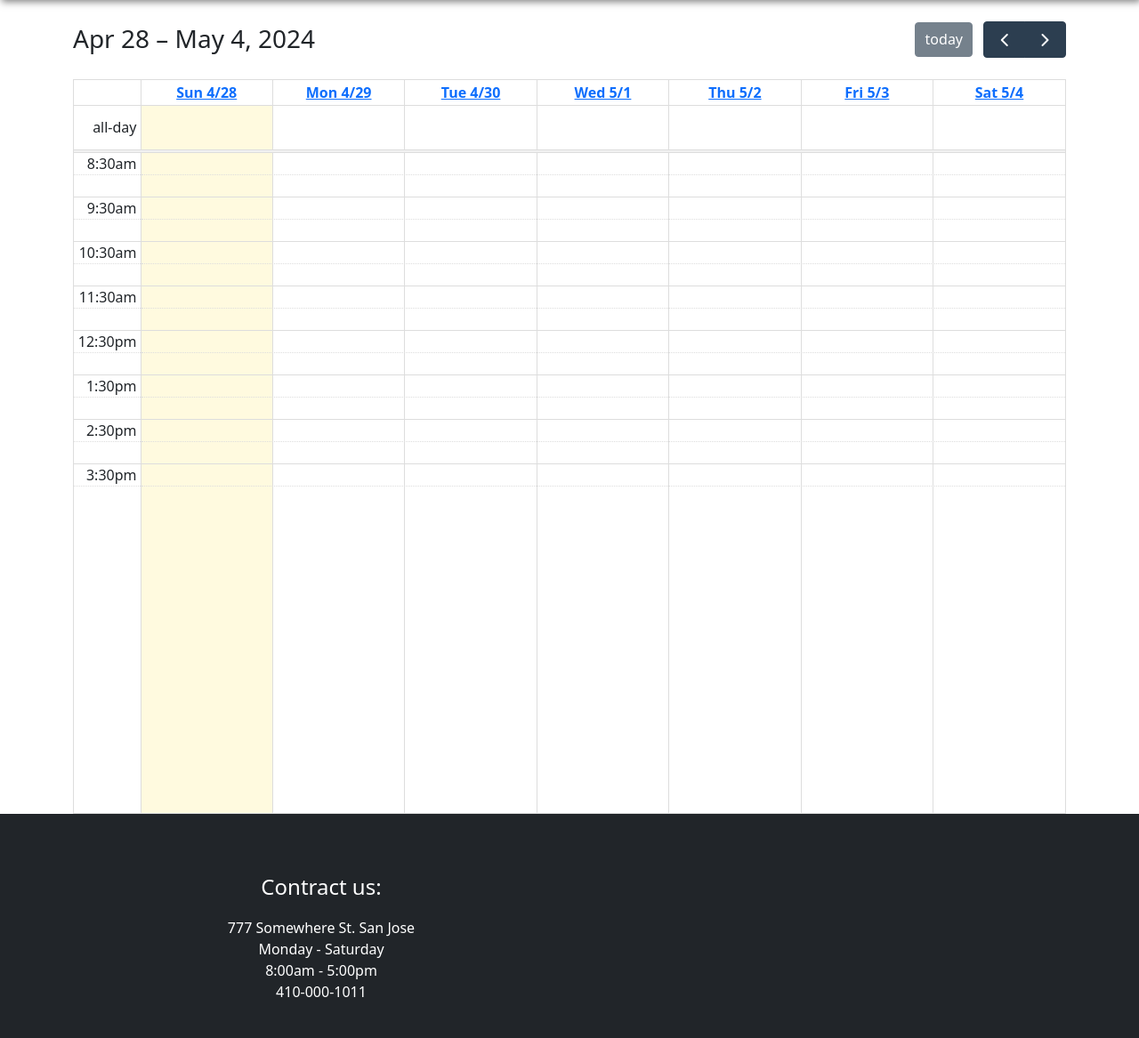
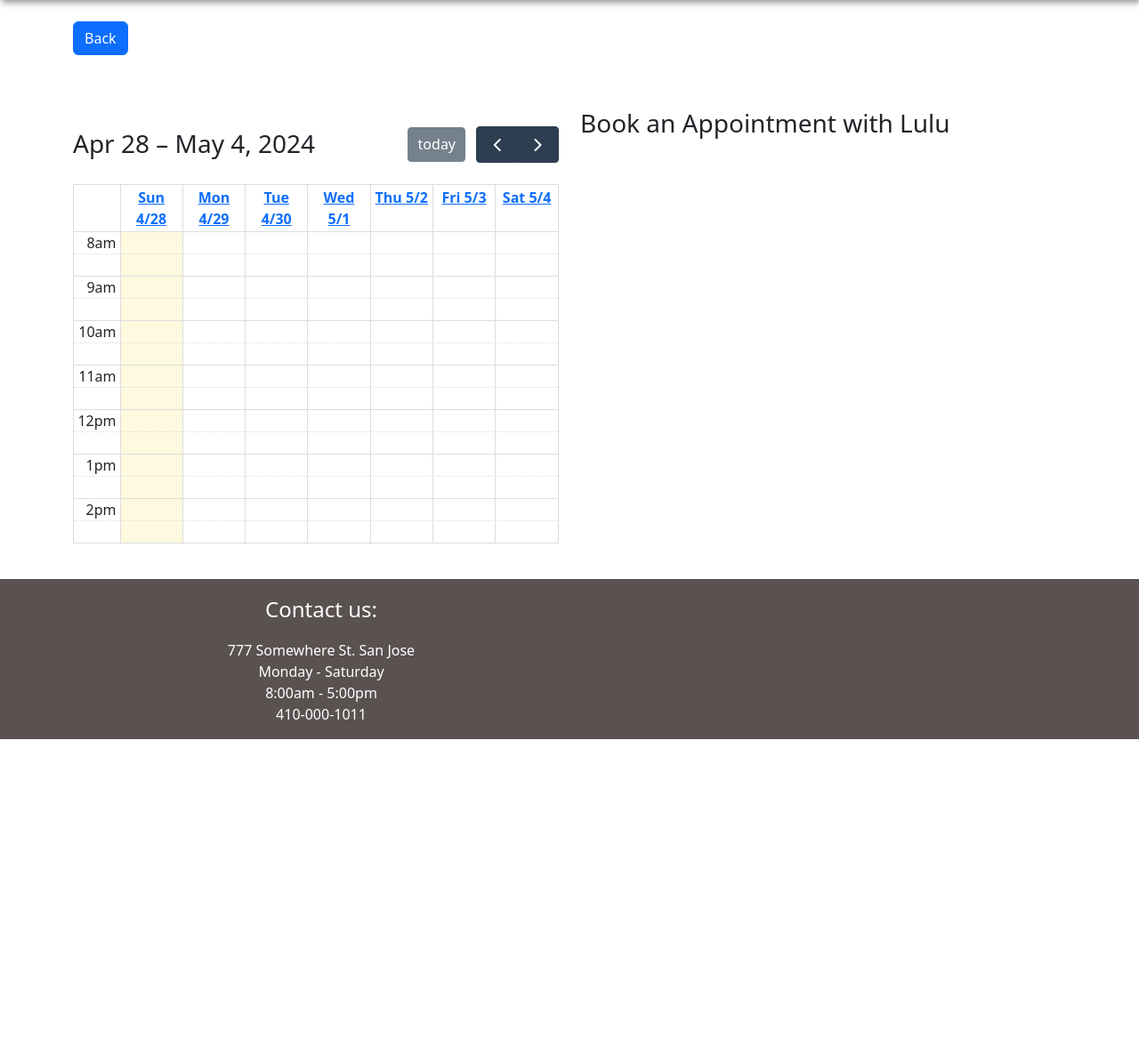
Before and after one commit to VapurGunslinger/Cmpe_131_Project, a Flask app: page /Animals/Schedule/10 in a window 1280 px wide. Shown: the part 90-1257 px from the top of the page at 89% size. After the commit the page ends 921 px from the top, so only its background shows below. Run offline with Flask 3, Linux system fonts and the light colour scheme; data comes from the database, SQL or seed files in the repository; both versions use the stored data as it was after the commit; lists and menus that the app fills with data are empty; some libraries are stand-ins or nearby versions.

Commit message:
linked schedule page, minor changes to schedule page layout

```diff
--- a/static/styles/main.css
+++ b/static/styles/main.css
@@ -72,10 +72,11 @@ li a{
 
 /* Footer related things  */
 
+
 .footer{
-    position: absolute;
+    /* position: absolute; */
 
-    bottom: 0;
+    /* bottom: 0; */
 
     /* display: flex;
     align-items: center;
--- a/templates/add_animal.html
+++ b/templates/add_animal.html
@@ -39,7 +39,7 @@
             {{ form.weight(class="form-control") }}
             </br>
             {{ form.description.label(class="form-label") }}
-            {{ form.description(class="form-control") }}
+            {{ form.description(class="form-control", maxlength="1000") }}
             </br>
             {{ form.image.label(class="form-label") }}
             {{ form.image(class="form-control") }}
--- a/templates/base.html
+++ b/templates/base.html
@@ -52,12 +52,12 @@
     {%block body%}
     {%endblock%}
 
-    <footer class="bg-dark text-white pt-5 pb-4">
+    <footer class="footer text-white">
         <div class="container ">
             <div class="col-6 p-3">
                 <div class= "row justify-content-center">
                     <p class="fs-4 text-center ">
-                        Contract us:
+                        Contact us:
                     </p>
                 </div>
                 <div class= "row justify-content-center">
@@ -76,9 +76,6 @@
 
             </div>
             <div class="col-6">
-
-
-
             </div>
         </div>
 
--- a/templates/calendar.html
+++ b/templates/calendar.html
@@ -13,20 +13,32 @@
         <style>
             .form{
                 display: none;
-                position: fixed;
-                bottom: 0;
+                /* position: fixed; */
+                top: 100px;
                 right: 15px;
                 border: 3px solid #f1f1f1;
                 z-index: 9;
                 padding: 15px;
                 background-color: white;
-                width: 350px;
-                height: 550px
+                width: auto;
+                height: auto;
             }
             .available-slot{
                 background-color: rgb(219, 202, 227);
                 cursor: pointer;
             }
+
+            #calendar {
+            max-width: 1100px;
+            margin: 40px auto;
+            }
+
+            html, body {
+            margin: 0;
+            padding: 0;
+            }
+
+
         </style>
     </head>
 {%endblock%}
@@ -34,8 +46,21 @@
 {%block body%}
 <body>
 
-    <div class="container ">
+    <div class="container-xl">
+        <div class ="row">
+            <div class="col" style="padding-bottom: 40px;">
+                <a href=" {{url_for('animalpage', id=animal.id)}} " class="btn btn-primary" >Back</a>
+            </div>
+        </div>
+        <div class="row">
+            <div class="col" >
                 <div id="calendar"></div>
+            </div>
+            <div class="col" >
+                <div class="row" style = "padding-top: 20px">
+                    <h3 style="text-align: left"> Book an Appointment with {{animal.name}} </h3>
+                </div>
+                <div class="row">
                     <div class="form" id="form">
                         <h3>Appointment Form</h3>
                         <p id="selectedSlot"></p>
@@ -52,23 +77,19 @@
                             <label for="phone">Phone:</label>
                             <input type="text" id="phone" name="phone" required><br><br>
 
-                    <label> Please type your appointment date. For example 04/16/2024 </label><br><br>
-                    <label for="date"> Date:</label>
-                    <input type="text" id="date" name="date" required><br><br>
-
-                    <label> Please type your starting time. For example 0830 </label><br><br>
-                    <label for="time">Time:</label>
-                    <input type="text" id="time" name="time" required><br><br>
-
                             <input type="submit" value="Submit">
                             <button type="button" onclick="cancelForm()">Cancel</button>
                         </form>
+                    </div>
+                </div>
+            </div>
         </div>
     </div>
 
     <!-- FullCalendar from JavaScript -->
     <script src="https://cdn.jsdelivr.net/npm/fullcalendar@5.10.1/main.min.js"></script>
     <script>
+
         document.addEventListener('DOMContentLoaded', function () {
             var calendarEl = document.getElementById('calendar');
             var calendar = new FullCalendar.Calendar(calendarEl, {
@@ -80,8 +101,14 @@
                 events:[
                     {
                         title: 'Avaiable',
-                        start: '2024-04-14T08:30:00',
-                        end: '2024-04-14T09:30:00',
+                        start: '2024-04-14T08:00:00',
+                        end: '2024-04-14T09:00:00',
+                        className:'available-slot'
+                    },
+                    {
+                        title: 'Avaiable',
+                        start: '2024-04-14T09:00:00',
+                        end: '2024-04-14T10:00:00',
                         className:'available-slot'
                     },
                     {
@@ -92,8 +119,14 @@
                     },
                     {
                         title: 'Avaiable',
-                        start: '2024-04-14T11:30:00',
-                        end: '2024-04-14T12:30:00',
+                        start: '2024-04-14T11:00:00',
+                        end: '2024-04-14T12:00:00',
+                        className:'available-slot'
+                    },
+                    {
+                        title: 'Avaiable',
+                        start: '2024-04-14T12:00:00',
+                        end: '2024-04-14T13:00:00',
                         className:'available-slot'
                     },
                     {
@@ -104,26 +137,36 @@
                     },
                     {
                         title: 'Avaiable',
-                        start: '2024-04-14T14:30:00',
-                        end: '2024-04-14T15:30:00',
+                        start: '2024-04-14T14:00:00',
+                        end: '2024-04-14T15:00:00',
                         className:'available-slot'
                     }
 
+
+
+
                 ],
+
                 eventClick: function (info) {
                     // When a time slot is clicked, display the form popup and show the selected time slot
-                    document.getElementById("form").style.display = "block";
+                    document.getElementById("form").style.display = "inline";
 
                     var startTime = new Date(info.event.start).toLocaleTimeString([], {hour:'2-digit',minute:'2-digit'});
                     var endTime = new Date(info.event.end).toLocaleTimeString([], {hour:'2-digit',minute:'2-digit'});
                     var selectedSlot = startTime+ ' - ' + endTime;
                     document.getElementById("selectedSlot").innerHTML = "Appointment: " + selectedSlot;
                 },
-                slotMinTime: '08:30:00',
-                slotMaxTime: '16:30:00'
+                slotMinTime: '08:00:00',
+                slotMaxTime: '16:00:00',
+                // eventMinHeight: '5',
+                eventMaxHeight: '5',
+                expandRows: true,
+                allDaySlot: false
             });
             calendar.render();
+            calendar.updateSize();
         });
+
         function submitForm(){
             let index = calendar.getEventSources()[0].rawEvents.indexOf(selectedEvent);
             calendar.getEventSources()[0].remove(index);
--- a/templates/update.html
+++ b/templates/update.html
@@ -39,7 +39,7 @@
             {{ form.weight(class="form-control") }}
             </br>
             {{ form.description.label(class="form-label") }}
-            {{ form.description(class="form-control") }}
+            {{ form.description(class="form-control", maxlength="1000") }}
             </br>
             {{ form.image.label(class="form-label") }}
             {{ form.image(class="form-control") }}
```
Also changed, not shown: instance/shelter.db. Lines whose indentation alone changed are shown as unchanged.
